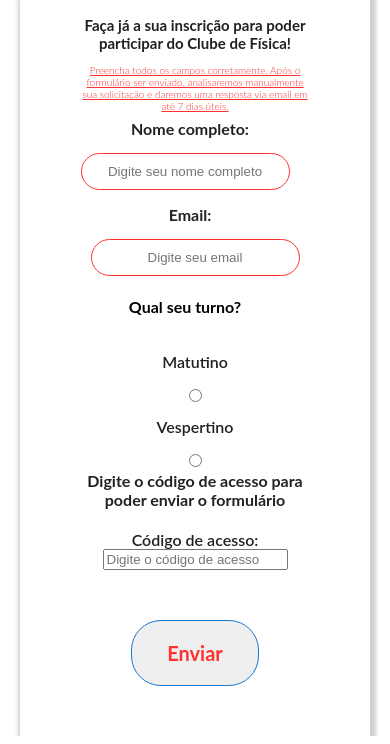
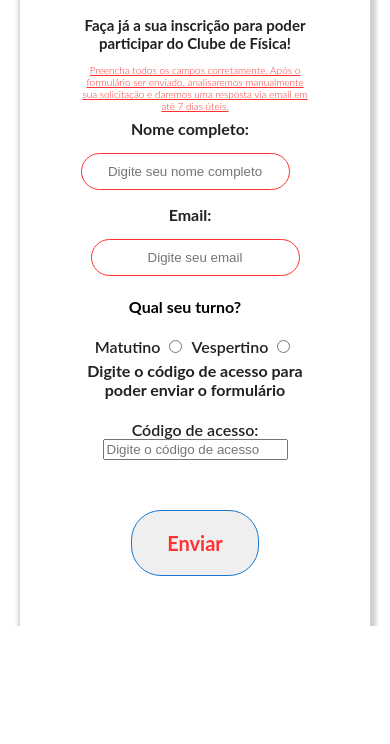
Before and after one commit to Azazel-Admetus/ordem_da_fisica-JLA, a PHP site: page /html/formulario.php in a window 390 px wide. Shown: the part 181-925 px from the top of the page. After the commit the page ends 807 px from the top, so only its background shows below. Run offline with PHP 8.4, Linux system fonts and the light colour scheme.

Commit message:
bug do boto

```diff
--- a/css/form.css
+++ b/css/form.css
@@ -227,8 +227,7 @@ form footer button:hover{
         margin-top: -30%;
     }
     main form section #turno-tag{
-        display: flex;
-        flex-direction: column;
+        display: inline-block;
         justify-content: center;
         gap: 15px;
         align-items: center;
```
